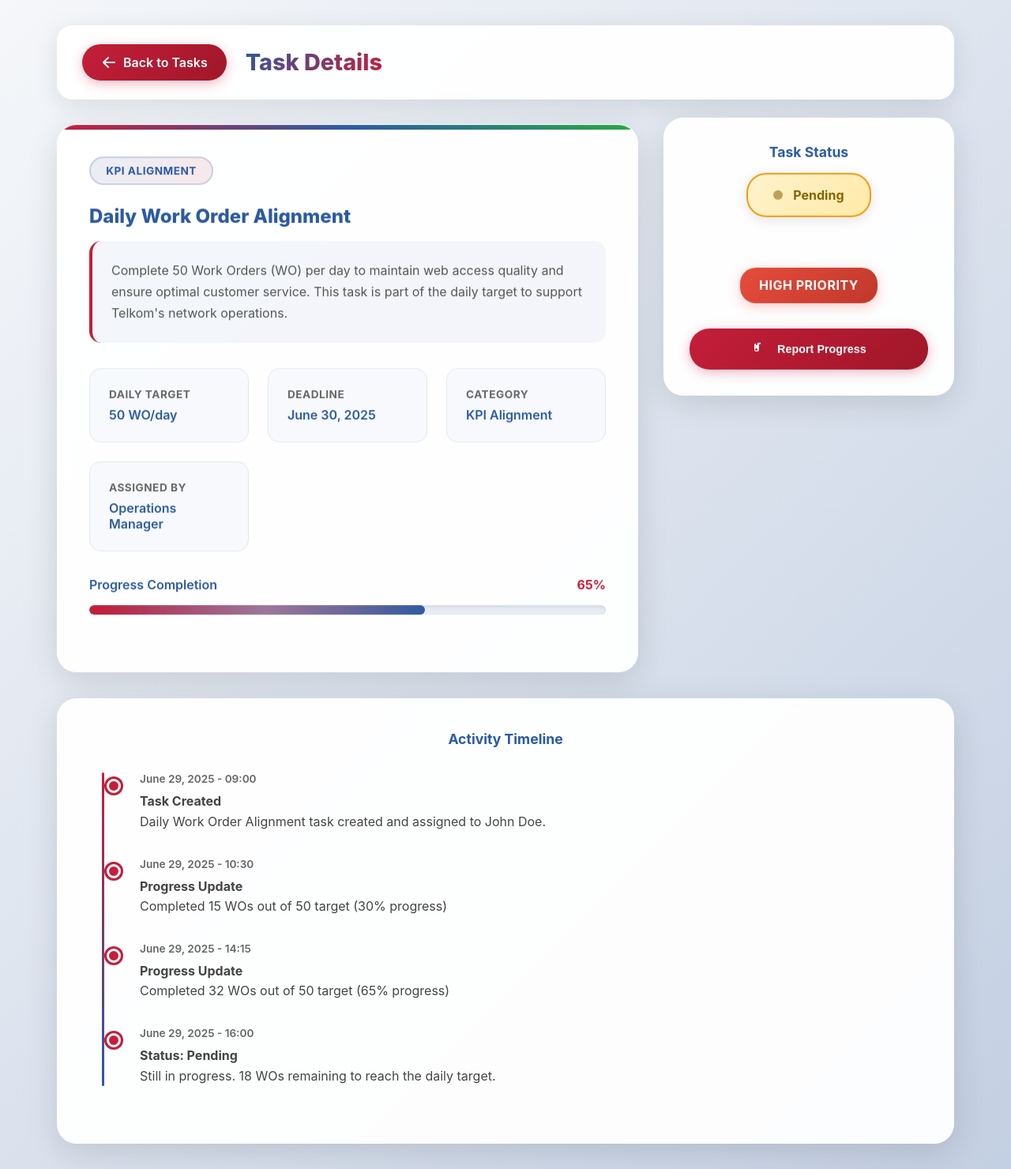
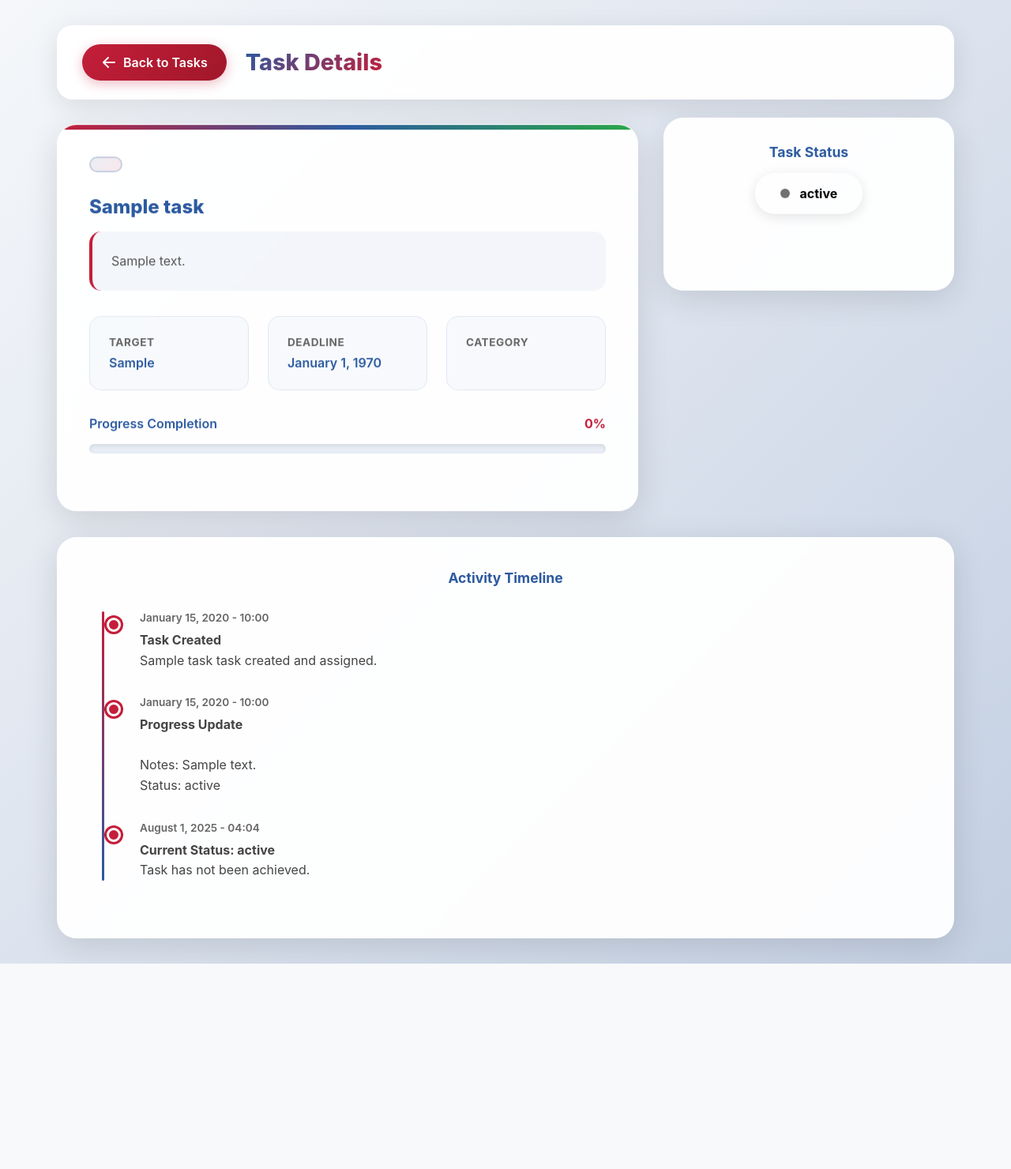
Before and after one commit to Enggal0/tama_kp, a PHP site: page /karyawan/view.php?id=1 in a window 1280 px wide. Shown: the whole page at 79% size. After the commit the page ends 1220 px from the top, so only its background shows below. Run offline with PHP 8.4, Linux system fonts and the light colour scheme; the visitor is signed in with stand-in values (Sample User, id 1); tables that the repository leaves empty or names only in its code hold one stand-in row (values such as "Sample post").

Commit message:
db connected view

```diff
--- a/css/karyawan/style-view.css
+++ b/css/karyawan/style-view.css
@@ -200,9 +200,15 @@
         }
 
         .status-progress {
-            background: linear-gradient(135deg, #d1ecf1 0%, #74b9ff 100%);
-            color: #0c5460;
-            border: 2px solid #0984e3;
+            background: linear-gradient(135deg, #fff3cd 0%, #ffeaa7 100%);
+            color: #856404;
+            border: 2px solid #f39c12;
+        }
+
+        .status-in-progress {
+            background: linear-gradient(135deg, #fff3cd 0%, #ffeaa7 100%);
+            color: #856404;
+            border: 2px solid #f39c12;
         }
 
         .status-completed {
@@ -211,7 +217,19 @@
             border: 2px solid #00a085;
         }
 
+        .status-achieved {
+            background: linear-gradient(135deg, #d4edda 0%, #00b894 100%);
+            color: #155724;
+            border: 2px solid #00a085;
+        }
+
         .status-overdue {
+            background: linear-gradient(135deg, #f8d7da 0%, #e17055 100%);
+            color: #721c24;
+            border: 2px solid #d63031;
+        }
+
+        .status-non-achieved {
             background: linear-gradient(135deg, #f8d7da 0%, #e17055 100%);
             color: #721c24;
             border: 2px solid #d63031;
--- a/karyawan/view.php
+++ b/karyawan/view.php
@@ -1,3 +1,103 @@
+<?php
+session_start();
+if (!isset($_SESSION['user_id']) || $_SESSION['role'] != 'employee') {
+    header("Location: ../login.php");
+    exit();
+}
+
+// Database connection
+require_once('../config.php');
+
+// Get task ID from URL parameter
+$task_id = isset($_GET['id']) ? (int)$_GET['id'] : 0;
+
+if ($task_id == 0) {
+    header("Location: mytasks.php");
+    exit();
+}
+
+// Get task details from database
+$taskQuery = "SELECT
+    ut.id as user_task_id,
+    ut.description,
+    ut.target_int,
+    ut.target_str,
+    ut.progress_int,
+    ut.deadline,
+    ut.status,
+    ut.created_at,
+    t.name as task_name,
+    t.type as task_type,
+    u.name as assigned_by
+FROM user_tasks ut
+JOIN tasks t ON ut.task_id = t.id
+JOIN users u ON ut.user_id = ?
+WHERE ut.id = ?";
+
+$stmt = $conn->prepare($taskQuery);
+$stmt->bind_param("ii", $_SESSION['user_id'], $task_id);
+$stmt->execute();
+$result = $stmt->get_result();
+
+if ($result->num_rows == 0) {
+    header("Location: mytasks.php");
+    exit();
+}
+
+$task = $result->fetch_assoc();
+
+// Get task achievements (timeline)
+$achievementsQuery = "SELECT
+    progress_int,
+    notes,
+    status,
+    submitted_at
+FROM task_achievements
+WHERE user_task_id = ?
+ORDER BY submitted_at ASC";
+
+$achievementsStmt = $conn->prepare($achievementsQuery);
+$achievementsStmt->bind_param("i", $task_id);
+$achievementsStmt->execute();
+$achievementsResult = $achievementsStmt->get_result();
+$achievements = $achievementsResult->fetch_all(MYSQLI_ASSOC);
+
+// Calculate progress percentage from latest achievement
+$progress_percentage = 0;
+$current_status = $task['status']; // Default to user_tasks status
+
+if (!empty($achievements)) {
+    // Get latest progress from achievements
+    $latestAchievement = end($achievements);
+    $current_status = $latestAchievement['status']; // Use latest achievement status
+
+    if ($task['task_type'] == 'numeric' && $task['target_int'] > 0) {
+        $progress_percentage = min(100, ($latestAchievement['progress_int'] / $task['target_int']) * 100);
+    } else if ($task['task_type'] == 'text') {
+        $progress_percentage = ($latestAchievement['status'] == 'Achieved') ? 100 : (($latestAchievement['status'] == 'In Progress') ? 50 : 0);
+    }
+} else {
+    // Fallback to user_tasks progress if no achievements
+    if ($task['task_type'] == 'numeric' && $task['target_int'] > 0) {
+        $progress_percentage = min(100, ($task['progress_int'] / $task['target_int']) * 100);
+    } else if ($task['task_type'] == 'text') {
+        $progress_percentage = ($task['status'] == 'Achieved') ? 100 : (($task['status'] == 'In Progress') ? 50 : 0);
+    }
+}
+
+// Check if task is overdue and still in progress (same logic as mytasks.php)
+$current_date = date('Y-m-d');
+$is_overdue = $task['deadline'] < $current_date;
+
+// If task is overdue and not achieved, change status to Non Achieved
+if ($is_overdue && $current_status == 'In Progress') {
+    $current_status = 'Non Achieved';
+}
+
+// Format deadline
+$deadline_formatted = date('F j, Y', strtotime($task['deadline']));
+?>
+
 <!DOCTYPE html>
 <html lang="id">
 <head>
@@ -23,65 +123,55 @@
         <div class="detail-content">
             <!-- Task Information Card -->
             <div class="task-info-card">
-                <div class="task-type-badge">KPI Alignment</div>
-                <h2 class="task-title">Daily Work Order Alignment</h2>
+                <div class="task-type-badge"><?php echo ucfirst($task['task_type']); ?></div>
+                <h2 class="task-title"><?php echo htmlspecialchars($task['task_name']); ?></h2>
 
                 <div class="task-description">
-                    Complete 50 Work Orders (WO) per day to maintain web access quality and ensure optimal customer service. This task is part of the daily target to support Telkom's network operations.
+                    <?php echo htmlspecialchars($task['description']); ?>
                 </div>
 
                 <div class="task-details-grid">
                     <div class="detail-item">
-                        <div class="detail-label">Daily Target</div>
-                        <div class="detail-value">50 WO/day</div>
+                        <div class="detail-label">Target</div>
+                        <div class="detail-value">
+                            <?php
+                            if ($task['task_type'] == 'numeric') {
+                                echo $task['target_int'] . ' units';
+                            } else {
+                                echo htmlspecialchars($task['target_str']);
+                            }
+                            ?>
+                        </div>
                     </div>
                     <div class="detail-item">
                         <div class="detail-label">Deadline</div>
-                        <div class="detail-value">June 30, 2025</div>
+                        <div class="detail-value"><?php echo $deadline_formatted; ?></div>
                     </div>
                     <div class="detail-item">
                         <div class="detail-label">Category</div>
-                        <div class="detail-value">KPI Alignment</div>
-                    </div>
-                    <div class="detail-item">
-                        <div class="detail-label">Assigned By</div>
-                        <div class="detail-value">Operations Manager</div>
+                        <div class="detail-value"><?php echo ucfirst($task['task_type']); ?></div>
                     </div>
                 </div>
 
                 <div class="progress-section">
                     <div class="progress-label">
                         <span class="progress-title">Progress Completion</span>
-                        <span class="progress-percentage">65%</span>
+                        <span class="progress-percentage"><?php echo round($progress_percentage); ?>%</span>
                     </div>
                     <div class="progress-bar">
-                        <div class="progress-fill" style="width: 65%"></div>
+                        <div class="progress-fill" style="width: <?php echo round($progress_percentage); ?>%"></div>
                     </div>
                 </div>
             </div>
 
-            <!-- Status and Actions Card -->
+            <!-- Status Card -->
             <div class="status-card">
                 <div class="status-header">
                     <h3 class="status-title">Task Status</h3>
-                    <div class="status-badge-large status-pending">
+                    <div class="status-badge-large status-<?php echo strtolower(str_replace(' ', '-', $current_status)); ?>">
                         <div class="status-indicator"></div>
-                        Pending
+                        <?php echo htmlspecialchars($current_status); ?>
                     </div>
-                </div>
-
-                <div class="priority-indicator">
-                    <div class="priority-badge priority-high">High Priority</div>
-                </div>
-
-                <div class="action-buttons">
-                    <button class="action-btn btn-report" onclick="openReportModal()">
-                        <svg width="20" height="20" fill="currentColor" viewBox="0 0 20 20">
-                            <path d="M9 2a1 1 0 000 2h2a1 1 0 100-2H9z"/>
-                            <path fill-rule="evenodd" d="M4 5a2 2 0 012-2v1a1 1 0 102 0V3a2 2 0 012 2v6a2 2 0 01-2 2H6a2 2 0 01-2-2V5zm2.5 7a1.5 1.5 0 100-3 1.5 1.5 0 000 3z" clip-rule="evenodd"/>
-                        </svg>
-                        Report Progress
-                    </button>
                 </div>
             </div>
         </div>
@@ -90,77 +180,51 @@
         <div class="timeline-section">
             <h3 class="timeline-title">Activity Timeline</h3>
             <div class="timeline">
+                <!-- Task Created -->
                 <div class="timeline-item">
-                    <div class="timeline-date">June 29, 2025 - 09:00</div>
+                    <div class="timeline-date"><?php echo date('F j, Y - H:i', strtotime($task['created_at'])); ?></div>
                     <div class="timeline-content">
                         <strong>Task Created</strong><br>
-                        Daily Work Order Alignment task created and assigned to John Doe.
+                        <?php echo htmlspecialchars($task['task_name']); ?> task created and assigned.
                     </div>
                 </div>
+
+                <!-- Progress Updates from task_achievements -->
+                <?php foreach ($achievements as $achievement): ?>
                 <div class="timeline-item">
-                    <div class="timeline-date">June 29, 2025 - 10:30</div>
+                    <div class="timeline-date"><?php echo date('F j, Y - H:i', strtotime($achievement['submitted_at'])); ?></div>
                     <div class="timeline-content">
                         <strong>Progress Update</strong><br>
-                        Completed 15 WOs out of 50 target (30% progress)
+                        <?php if ($task['task_type'] == 'numeric'): ?>
+                            Progress: <?php echo $achievement['progress_int']; ?> out of <?php echo $task['target_int']; ?>
+                            (<?php echo round(($achievement['progress_int'] / $task['target_int']) * 100); ?>%)
+                        <?php endif; ?>
+                        <?php if (!empty($achievement['notes'])): ?>
+                            <br>Notes: <?php echo htmlspecialchars($achievement['notes']); ?>
+                        <?php endif; ?>
+                        <br>Status: <?php echo htmlspecialchars($achievement['status']); ?>
                     </div>
                 </div>
+                <?php endforeach; ?>
+
+                <!-- Current Status -->
                 <div class="timeline-item">
-                    <div class="timeline-date">June 29, 2025 - 14:15</div>
+                    <div class="timeline-date"><?php echo date('F j, Y - H:i'); ?></div>
                     <div class="timeline-content">
-                        <strong>Progress Update</strong><br>
-                        Completed 32 WOs out of 50 target (65% progress)
-                    </div>
-                </div>
-                <div class="timeline-item">
-                    <div class="timeline-date">June 29, 2025 - 16:00</div>
-                    <div class="timeline-content">
-                        <strong>Status: Pending</strong><br>
-                        Still in progress. 18 WOs remaining to reach the daily target.
+                        <strong>Current Status: <?php echo htmlspecialchars($current_status); ?></strong><br>
+                        <?php if ($current_status == 'In Progress'): ?>
+                            Task is still in progress.
+                        <?php elseif ($current_status == 'Achieved'): ?>
+                            Task has been completed successfully!
+                        <?php elseif ($current_status == 'Non Achieved' && $is_overdue): ?>
+                            Task deadline has passed and remains incomplete.
+                        <?php else: ?>
+                            Task has not been achieved.
+                        <?php endif; ?>
                     </div>
                 </div>
             </div>
         </div>
     </div>
-
-    <!-- Modal -->
-    <div class="modal-custom" id="reportModal">
-        <div class="modal-content-custom">
-            <div class="modal-header-custom">
-                <h5 class="modal-title">Submit Task Report</h5>
-                <button class="close-btn" onclick="closeReportModal()">×</button>
-            </div>
-            <div class="modal-body-custom">
-                <div class="task-info">
-                    <strong>Current Task:</strong>
-                    <p>Daily Work Order Alignment</p>
-                </div>
-                <form id="reportForm" onsubmit="submitReport(event)">
-                    <div class="row mb-3">
-                        <div class="col-md-6">
-                            <label for="achieved" class="form-label">Achieved</label>
-                            <input type="number" id="achieved" name="achieved" class="form-control" placeholder="e.g. 50" min="0" required>
-                            <div class="help-text">Amount of work done</div>
-                        </div>
-                        <div class="col-md-6">
-                            <label for="target" class="form-label">Target</label>
-                            <input type="number" id="target" name="target" class="form-control" placeholder="e.g. 50" min="0" required>
-                            <div class="help-text">Target specified</div>
-                        </div>
-                    </div>
-
-                    <div class="mb-3">
-                        <label for="status" class="form-label">Status</label>
-                        <select id="status" name="status" class="form-select" required>
-                            <option value="">-- Select Status --</option>
-                            <option value="achieve">✅ Achieved</option>
-                            <option value="non-achieve">❌ Non Achieved</option>
-                        </select>
-                    </div>
-                    <button type="submit" class="submit-btn">Submit Report</button>
-                </form>
-            </div>
-        </div>
-    </div>
-        <script src="../js/karyawan/view.js"></script>
 </body>
 </html>
```
